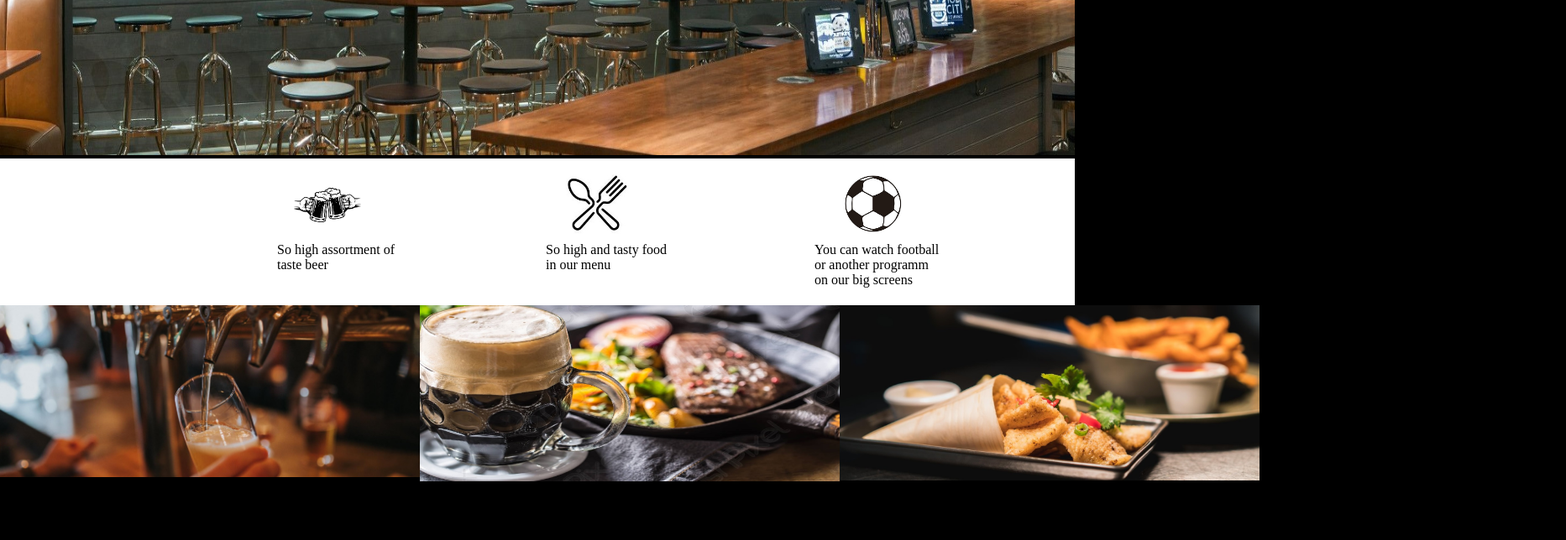
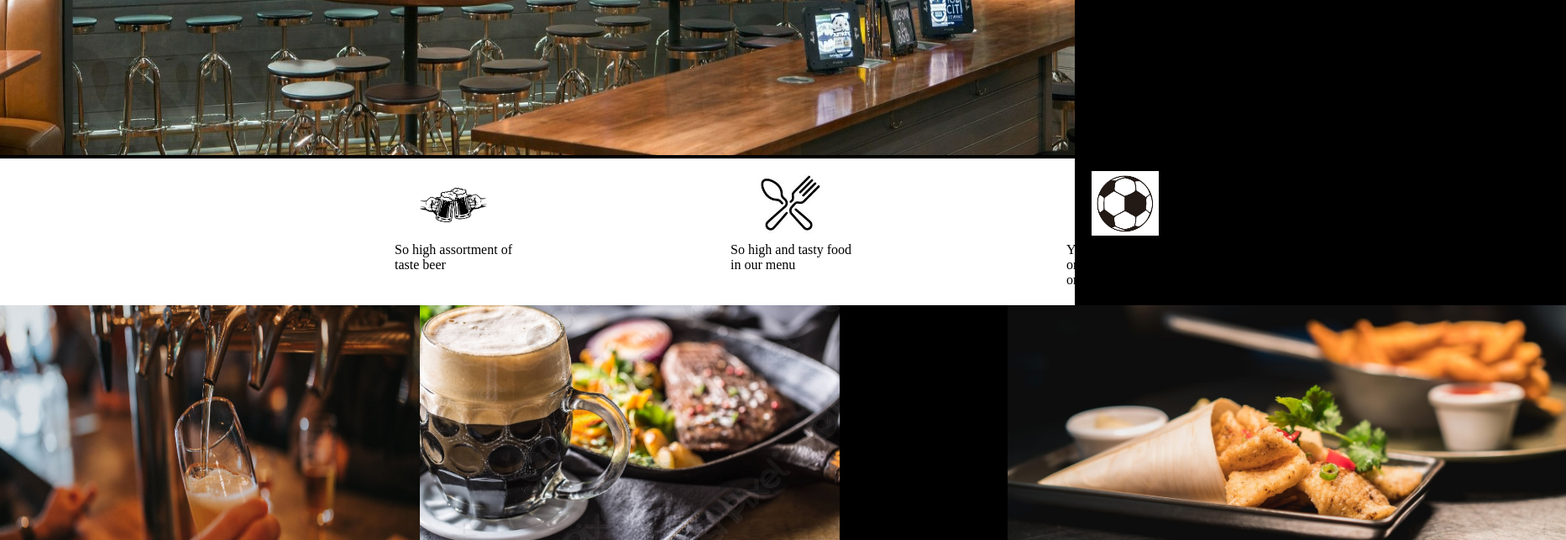
Before and after one commit to Ivan-Poltavets/bar-site, a plain HTML site: page index.html in a window 1280 px wide. Shown: the part 327-971 px from the top of the page at 84% size, 1865 px wide, since content can reach past the window. Before the commit the page ends 901 px from the top, so only its background shows below. Drawn offline with nearby package versions, Linux system fonts and the light colour scheme.

Commit message:
Update home.css

```diff
--- a/styles/home.css
+++ b/styles/home.css
@@ -66,16 +66,16 @@ p{
 
 .icon1{
   position: absolute;
-  margin-left:350px;
+  margin-left:500px;
   margin-top:15px;
 }
 .icon2{
   position: absolute;
-  margin-left:670px;
+  margin-left:900px;
   margin-top:15px;
 }
 .icon3{
-  margin-left:1000px;
+  margin-left:1300px;
   margin-top:0;
   position: absolute;
   margin-top:15px;
@@ -83,33 +83,36 @@ p{
 .p-1{
   position:absolute;
   margin-top:100px;
-  margin-left:330px;
+  margin-left:470px;
   width:150px;
 }
 .p-2{
   position:absolute;
   margin-top:100px;
-  margin-left:650px;
+  margin-left:870px;
   width:150px;
 }
 .p-3{
   position:absolute;
   margin-top:100px;
-  margin-left:970px;
+  margin-left:1270px;
   width:150px;
   line-height:1,5;
 }
 .img1{
   position:absolute;
+  height:280px;
 }
 .img2{
   margin-left:500px;
   position:absolute;
-  height:210px;
+  height:280px;
 }
 .img3{
-  margin-left:1000px;
+  margin-left:1200px;
   position:absolute;
+  width:665px;
+  height:280px;
 
 }
 hr{
```
